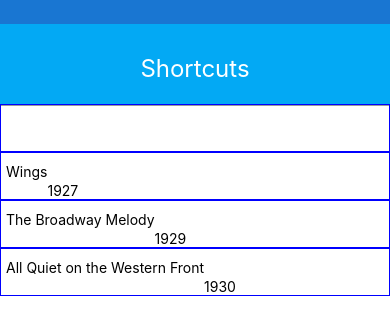
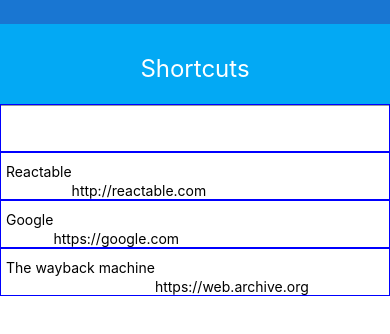
Before and after one commit to jinkoandres/Sergio-Shortcuts, a React Native app: screen / in a window 390 px wide. Shown: the top 334 px of the page. Built offline with nearby package versions, Linux system fonts and the light colour scheme.

Commit message:
Cambia datos de Flatlist

```diff
--- a/App.js
+++ b/App.js
@@ -16,33 +16,21 @@
           <UserTextInput startvalue="hola"/>
             <FlatList
               data={[{
-                "title": "Wings",
+                "title": "Reactable",
                 "key": "tt0018578",
-                "releaseDate": "1927-05-19T05:00:00.000Z",
-                "releaseCountry": "USA",
-                "releaseYear": 1927,
-                "releaseMonth": 4,
-                "releaseDay": 19
+                "url": "http://reactable.com"
               },
               {
-                "title": "The Broadway Melody",
+                "title": "Google",
                 "key": "tt0019729",
-                "releaseDate": "1929-02-01T05:00:00.000Z",
-                "releaseCountry": "USA",
-                "releaseYear": 1929,
-                "releaseMonth": 1,
-                "releaseDay": 1
+                "url": "https://google.com"
               },
               {
-                "title": "All Quiet on the Western Front",
+                "title": "The wayback machine",
                 "key": "tt0020629",
-                "releaseDate": "1930-04-21T04:00:00.000Z",
-                "releaseCountry": "USA",
-                "releaseYear": 1930,
-                "releaseMonth": 3,
-                "releaseDay": 21
+                "url": "https://web.archive.org"
               }]}
-              renderItem={({item}) => <Item title={item.title} releaseYear = {item.releaseYear}></Item>}
+              renderItem={({item}) => <Item title={item.title} releaseYear = {item.url}></Item>}
             />
         </ScrollView>
       </View>
```
